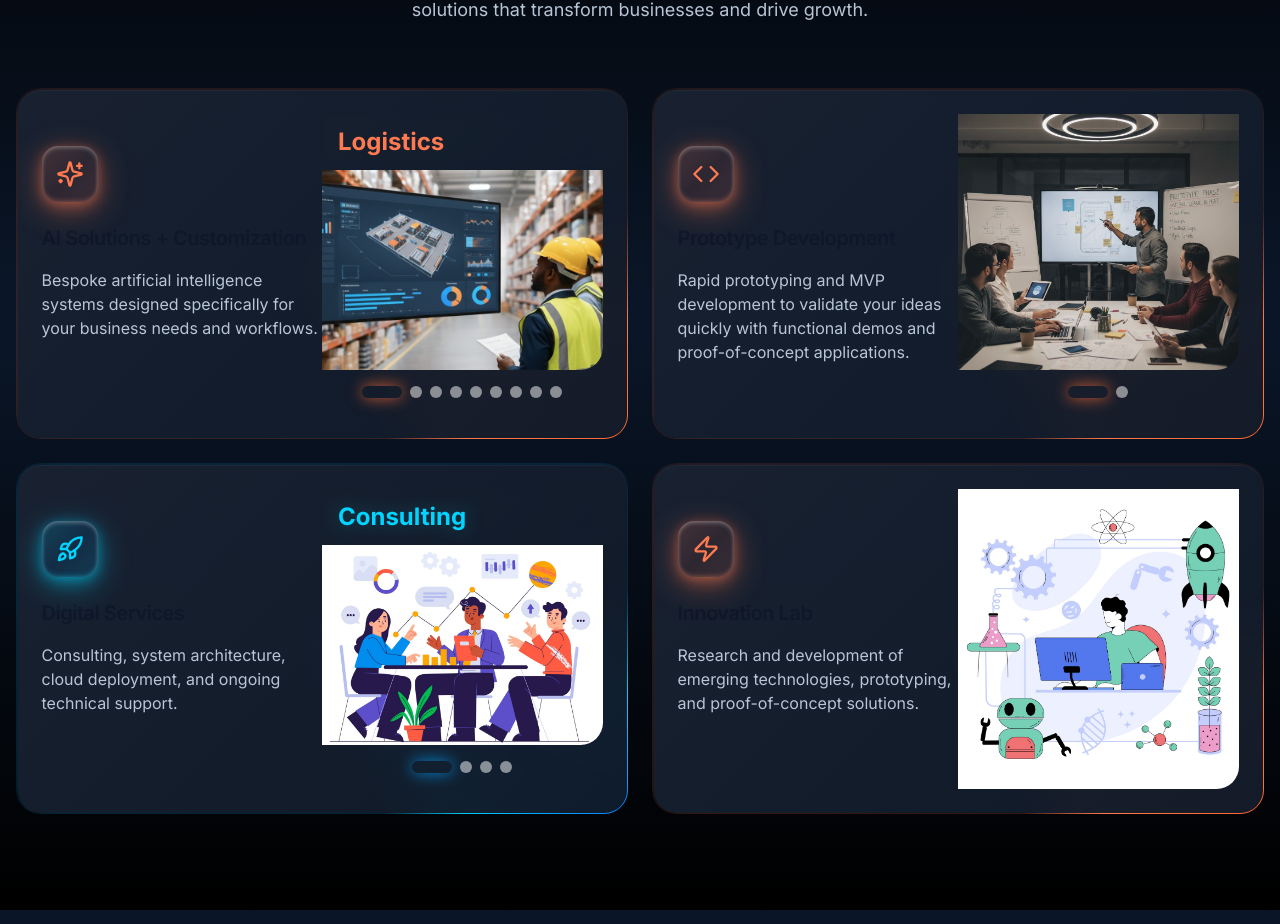
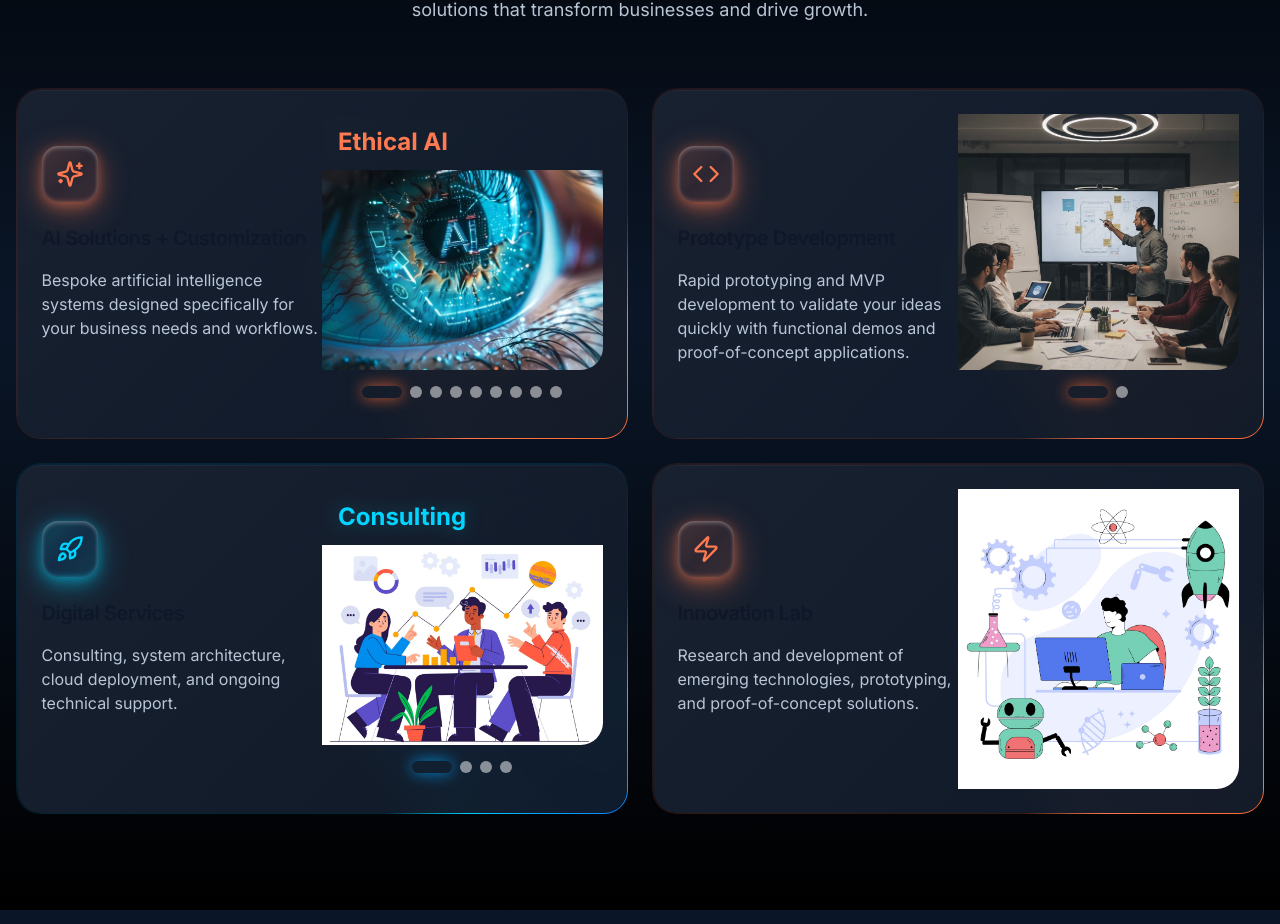
Before and after one commit to Velocrux/landing-page, a Next.js app: page / in a window 1280 px wide. Shown: the part 1259-2183 px from the top of the page. Built offline with nearby package versions, Linux system fonts and the light colour scheme.

Commit message:
Reorder AI Solutions images: prioritize AI technologies first, then industries

```diff
--- a/components/sections/features.tsx
+++ b/components/sections/features.tsx
@@ -17,15 +17,15 @@ const features = [
       'Bespoke artificial intelligence systems designed specifically for your business needs and workflows.',
     color: 'orange' as const,
     images: [
+      { src: '/ai-vision.png', label: 'Ethical AI' },
+      { src: '/ai-holographic.png', label: 'RAG Chatbots' },
+      { src: '/ai-multimodal.png', label: 'Multimodal AI' },
       { src: '/custom-ai-solutions.png', label: 'Logistics' },
       { src: '/energy.png', label: 'Energy' },
-      { src: '/tourism.png', label: 'Tourism' },
+      { src: '/e-commerce.png', label: 'E-Commerce' },
       { src: '/education.png', label: 'Education' },
       { src: '/healthcare.png', label: 'Health Care' },
-      { src: '/e-commerce.png', label: 'E-Commerce' },
-      { src: '/ai-multimodal.png', label: 'Multimodal AI' },
-      { src: '/ai-vision.png', label: 'Ethical AI' },
-      { src: '/ai-holographic.png', label: 'RAG Chatbots' },
+      { src: '/tourism.png', label: 'Tourism' },
     ],
   },
   {
```
